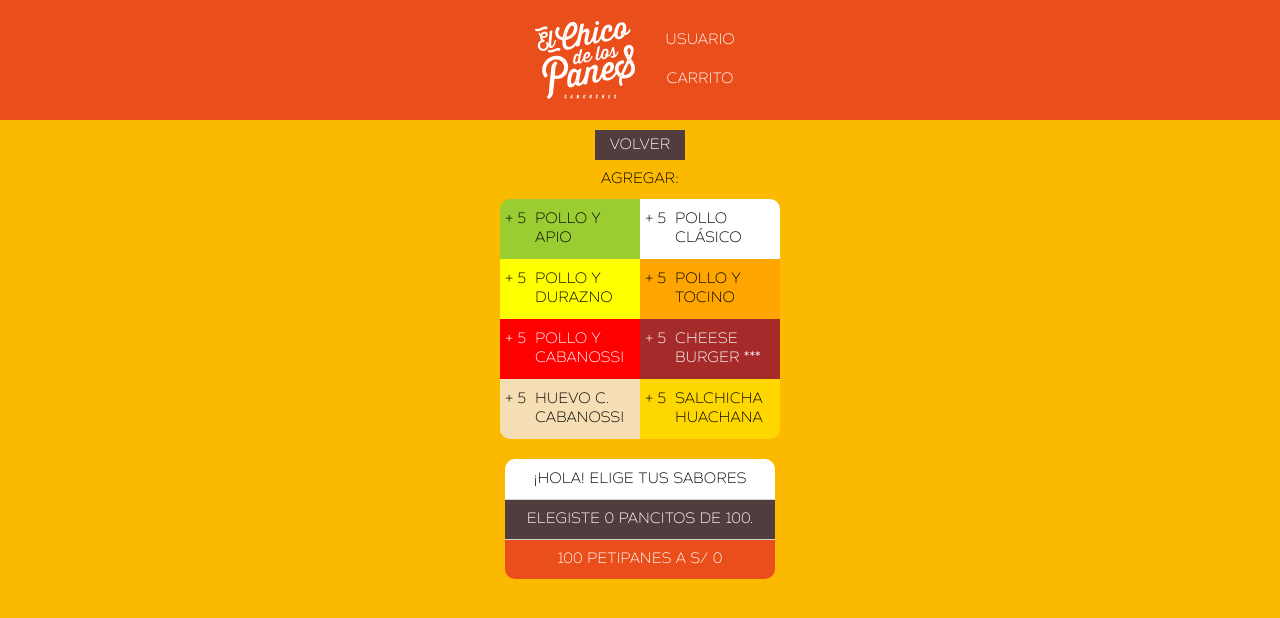
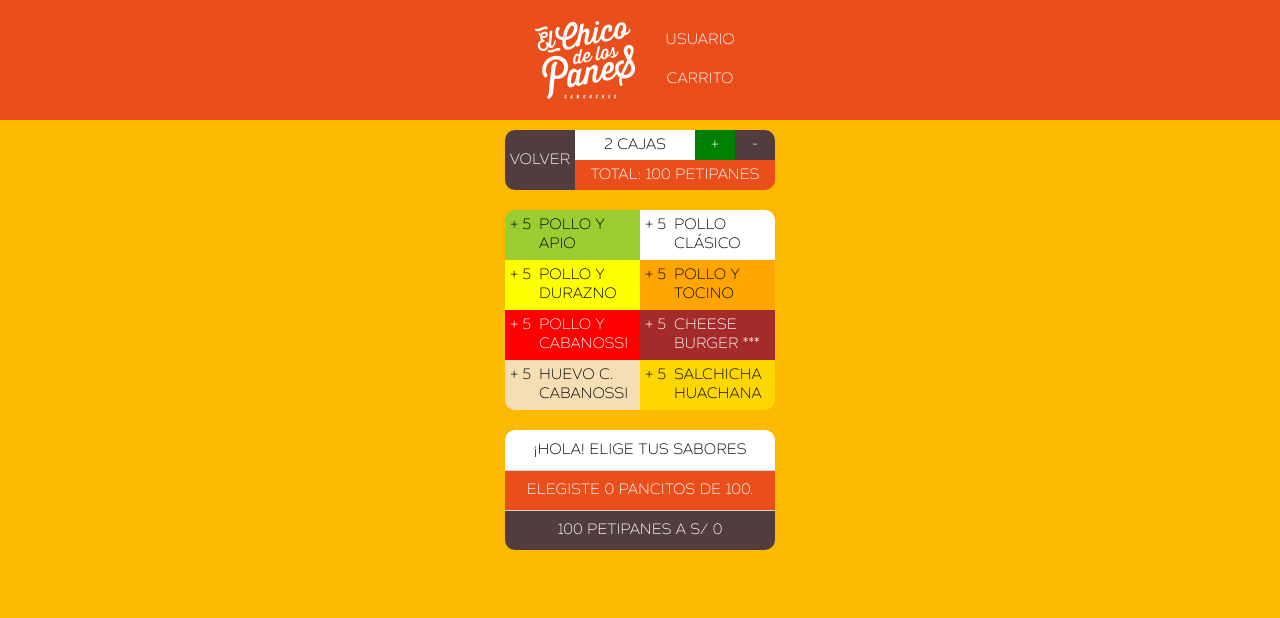
Before and after one commit to angelaltarodri/panes, a React (Create React App) app in the folder client/: page /tienda/petipanes/100 in a window 1280 px wide. Shown: the top 618 px of the page. Built offline with nearby package versions, Linux system fonts and the light colour scheme.

Commit message:
new helpbuttons

```diff
--- a/client/src/components/StoreBody/StoreBody.js
+++ b/client/src/components/StoreBody/StoreBody.js
@@ -10,6 +10,7 @@ export default function StoreBody() {
     const linksToPaquetes = paquetes.map(paq => {
         const changeAmount = () => {
             dispatch({type:'AMOUNT_PETIPANES', payload: paq.paquetePrecio})
+            dispatch({type:'ERASE_ORDER'})
         }
         return <Link to={`/tienda/petipanes/${paq.paqueteNumero}`} onClick={changeAmount}>
             <div className="StoreBody_petipanes-opciones">
--- a/client/src/components/StorePetipanes/StorePetipanes.css
+++ b/client/src/components/StorePetipanes/StorePetipanes.css
@@ -3,27 +3,17 @@
     flex-direction: column;
     align-items: center;
 }
-.StorePetipanes_backButton{
-    width: 90px;
-    height: 30px;
-    color: white;
-    background-color: var(--oak);
-    display:flex;
-    justify-content:center;
-    align-items:center;
-    margin: 10px;
-}
 .StorePetipanes_selector{
     display:flex;
     justify-content: center;
     flex-wrap: wrap;
-    width: 280px;
+    width: 270px;
 }
 
 .StorePetipanes_opciones{
-    width: 140px;
+    width: 135px;
     padding: 5px;
-    height: 60px;
+    height: 50px;
     box-sizing: border-box;
     text-align: start;
     display:flex;
@@ -41,7 +31,6 @@
 .StorePetipanes_opciones:last-child{
     border-radius: 0px 0px 10px 0px;
 }
-
 .StorePetipanes_opciones>div{
     display:flex;
 }
@@ -127,7 +116,7 @@
 }
 .StorePetipanes_cantidad > .StorePetipanes_cantidad_unique{
     background-color: white;
-    background-color: var(--oak);
+    background-color: var(--tomato);
     color: white;
     width: 270px;
     transition: background-color 1500ms
@@ -141,6 +130,49 @@
 }
 .StorePetipanes_cantidad:nth-last-child(1){
     border-radius: 0px 0px 10px 10px;
-    background-color: var(--tomato);
+    background-color: var(--oak);
     color: white;
 }
+.StorePetipanes_helpButtons{
+    width: 270px;
+    margin: 10px;
+}
+.StorePetipanes_helpButtons , .StorePetipanes_helpButtons > div:first-child, .StorePetipanes_helpButtons > div:nth-child(2) > div:first-child, .StorePetipanes_helpButtons > div:nth-child(2) > div:nth-child(2), .StorePetipanes_helpButtons > div:nth-child(2) > div:first-child div:first-child, .StorePetipanes_helpButtons > div:nth-child(2) > div:first-child div:nth-child(2), .StorePetipanes_helpButtons > div:nth-child(2) > div:first-child div:nth-child(3) {
+    display:flex;
+    justify-content: center;
+    align-items: center;
+}
+
+.StorePetipanes_helpButtons > div:nth-child(2) > div:first-child div:first-child{
+    background-color: white;
+    height: 30px;
+    width: 120px;
+}
+.StorePetipanes_helpButtons > div:nth-child(2) > div:first-child div:nth-child(2){
+    background-color: green;
+    height: 30px;
+    width: 40px;
+    color: white;
+}
+.StorePetipanes_helpButtons > div:nth-child(2) > div:first-child div:nth-child(3){
+    background-color: var(--oak);
+    height: 30px;
+    width: 40px;
+    color: white;
+    border-radius: 0px 10px 0px 0px;
+}
+
+.StorePetipanes_helpButtons > div:nth-child(2) > div:nth-child(2){
+    background-color:var(--tomato);
+    height: 30px;
+    width: 200px;
+    border-radius: 0px 0px 10px 0px;
+    color: white;
+}
+.StorePetipanes_helpButtons > div:first-child{
+    background-color: var(--oak);
+    color: white;
+    border-radius: 10px 0px 0px 10px;
+    height: 60px;
+    width: 70px;
+}
--- a/client/src/components/StorePetipanes/StorePetipanes.js
+++ b/client/src/components/StorePetipanes/StorePetipanes.js
@@ -10,7 +10,7 @@ export default function StorePetipanes() {
   const {cant} = useParams()
   const sabores = useSelector(store => store.itemsReducer.petipanesSabores)
   const paquetes = useSelector(store => store.itemsReducer.petipanesPaquetes)
-  const paqueteElegido = paquetes.find(paquete => paquete.paqueteNumero == cant)
+  // const paqueteElegido = paquetes.find(paquete => paquete.paqueteNumero == cant)
   const petipanesOrden = useSelector(store => store.orderReducer.petipanesOrden)
   const petipanesMonto = useSelector(store => store.orderReducer.petipanesMonto)
 
@@ -53,7 +53,8 @@ export default function StorePetipanes() {
       dispatch({type:'AMOUNT_PETIPANES', payload: nuevoMonto})
       dispatch({type:'ORDER_PETIPANES', payload: petipanesOrden})
     }
-    const cantidaD = (d) => {
+    //si existe el item en forma de key en el obj petipanesOrden, se renderiza
+    if(petipanesOrden[0][item.itemCode]){
       return <div className={`StorePetipanes_cantidad `}>
         <div className={`StorePetipanes_cantidad_izq`}> {petipanesOrden[0][item.itemCode]}</div>
         <div className="StorePetipanes_cantidad_mid">{item.itemMiniName}</div>
@@ -61,23 +62,34 @@ export default function StorePetipanes() {
           <div className={`StorePetipanes_cantidad_subcolored`}>
             + {item.itemPriceChange*petipanesOrden[0][item.itemCode]/5}
           </div>
-        : <div className={`StorePetipanes_cantidad_submid`}>
-
-        </div> }
+        : <div className={`StorePetipanes_cantidad_submid`} />}
         <div className={`StorePetipanes_cantidad_der`} onClick={deleteItem}> x </div>
       </div>
-    }
-    if(petipanesOrden[0][item.itemCode]){
-      if(saboresInOrder.length == 1) return cantidaD("StorePetipanes_cantida")
-      else return cantidaD("")
     }
   })
 
   return (
     <div>
       <div className="StorePetipanes_botones">
-        <div className="StorePetipanes_backButton" onClick={gohome}>Volver</div>
-        Agregar:
+        <div className="StorePetipanes_helpButtons">
+          <div onClick={gohome}>Volver</div>
+          <div>
+            <div>
+              <div className="StorePetipanes_">
+                2 cajas
+              </div>
+              <div className="StorePetipanes_">
+                +
+              </div>
+              <div className="StorePetipanes_">
+                -
+              </div>
+            </div>
+            <div>
+              TOTAL: {cant} PETIPANES
+            </div>
+          </div>
+        </div>
         <div className="StorePetipanes_selector">
           {itemsPlusFive}
         </div>
--- a/client/src/reducers/orderReducer.js
+++ b/client/src/reducers/orderReducer.js
@@ -9,6 +9,10 @@ function orderReducer(state = initialData, action){
             ...state,
             petipanesOrden: [...action.payload]
         }
+        case 'ERASE_ORDER' : return {
+            ...state,
+            petipanesOrden: [{}]
+        }
         case 'AMOUNT_PETIPANES' : return {
             ...state,
             petipanesMonto: action.payload
```
